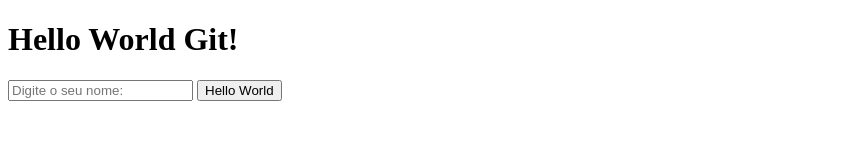
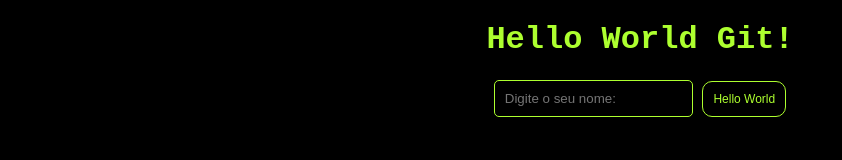
Before and after one commit to lucasrconcei/pm-i-2025-1-hello-world-git, a plain HTML site: page index.html in a window 1280 px wide. Shown: the whole page, without its empty margins (0-842 px from the left). Drawn offline with Linux system fonts and the light colour scheme.

Commit message:
Adcionado estilo a página

```diff
--- /dev/null
+++ b/hello-world.css
@@ -0,0 +1,24 @@
+body{
+    background-color: black;
+    color: greenyellow;
+    text-align: center;
+    font-family: 'Courier New', Courier, monospace;
+}
+
+input {
+    background-color: black;
+    color: greenyellow;
+    border: 1px solid greenyellow;
+    border-radius: 5px;
+    padding: 10px;
+    outline: none;
+}
+
+button{
+    background-color: transparent;
+    color: greenyellow;
+    border-radius: 10px;
+    padding: 10px;
+    font-size: 12px !important;
+    border: 1px solid greenyellow;
+}
--- a/index.html
+++ b/index.html
@@ -4,6 +4,7 @@
     <meta charset="UTF-8">
     <meta name="viewport" content="width=device-width, initial-scale=1.0">
     <title>Hello World Git!</title>
+    <link rel="stylesheet" href="hello-world.css">
 </head>
 <body>
     <h1>Hello World Git!</h1>
```
